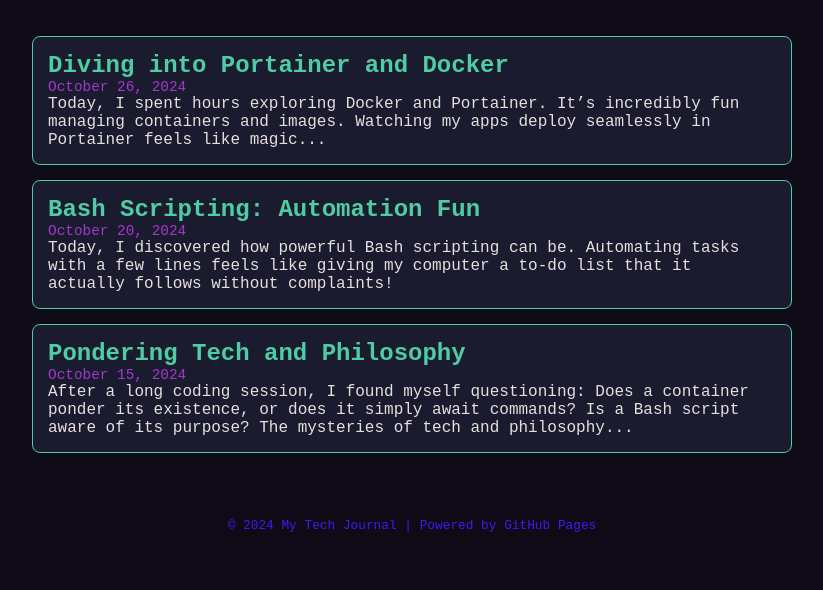
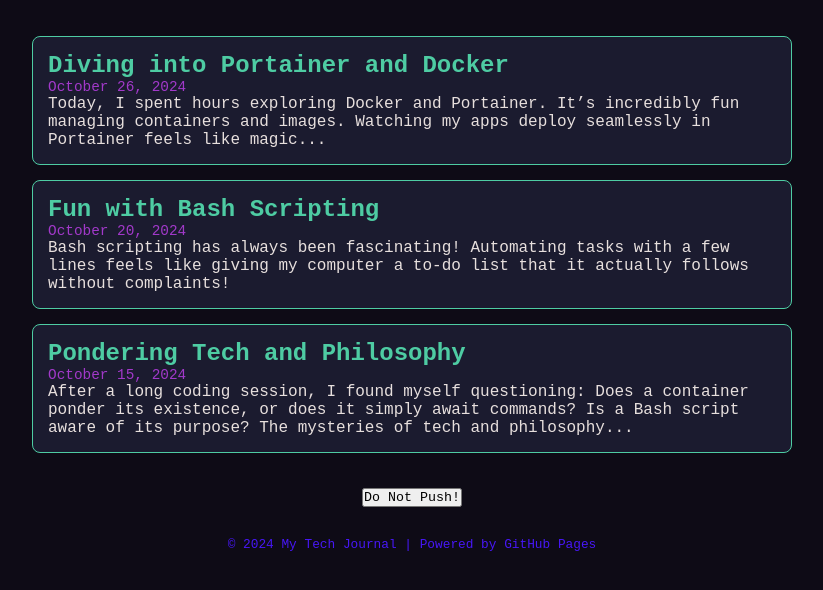
Before and after one commit to Zylk-dev/Zylk-dev.github.io, a plain HTML site: page index.html in a window 1280 px wide. Shown: the part 162-752 px from the top of the page, without its empty margins (228-1051 px from the left). Drawn offline with Linux system fonts and the light colour scheme.

Commit message:
Update index.html

```diff
--- a/index.html
+++ b/index.html
@@ -21,9 +21,9 @@
         </article>
 
         <article>
-            <h2>Bash Scripting: Automation Fun</h2>
+            <h2>Fun with Bash Scripting</h2>
             <p>October 20, 2024</p>
-            <p>Today, I discovered how powerful Bash scripting can be. Automating tasks with a few lines feels like giving my computer a to-do list that it actually follows without complaints!</p>
+            <p>Bash scripting has always been fascinating! Automating tasks with a few lines feels like giving my computer a to-do list that it actually follows without complaints!</p>
         </article>
 
         <article>
@@ -33,8 +33,17 @@
         </article>
     </section>
 
+    <button id="doNotPushButton" onclick="alert('You pushed the button! Now, what do you do?')">Do Not Push!</button>
+
     <footer>
         <p>&copy; 2024 My Tech Journal | Powered by GitHub Pages</p>
     </footer>
+
+    <script>
+        // Optional: Adding a fun alert when the button is clicked
+        document.getElementById('doNotPushButton').addEventListener('click', function() {
+            alert('You pushed the button! Now, what do you do?');
+        });
+    </script>
 </body>
 </html>
```
